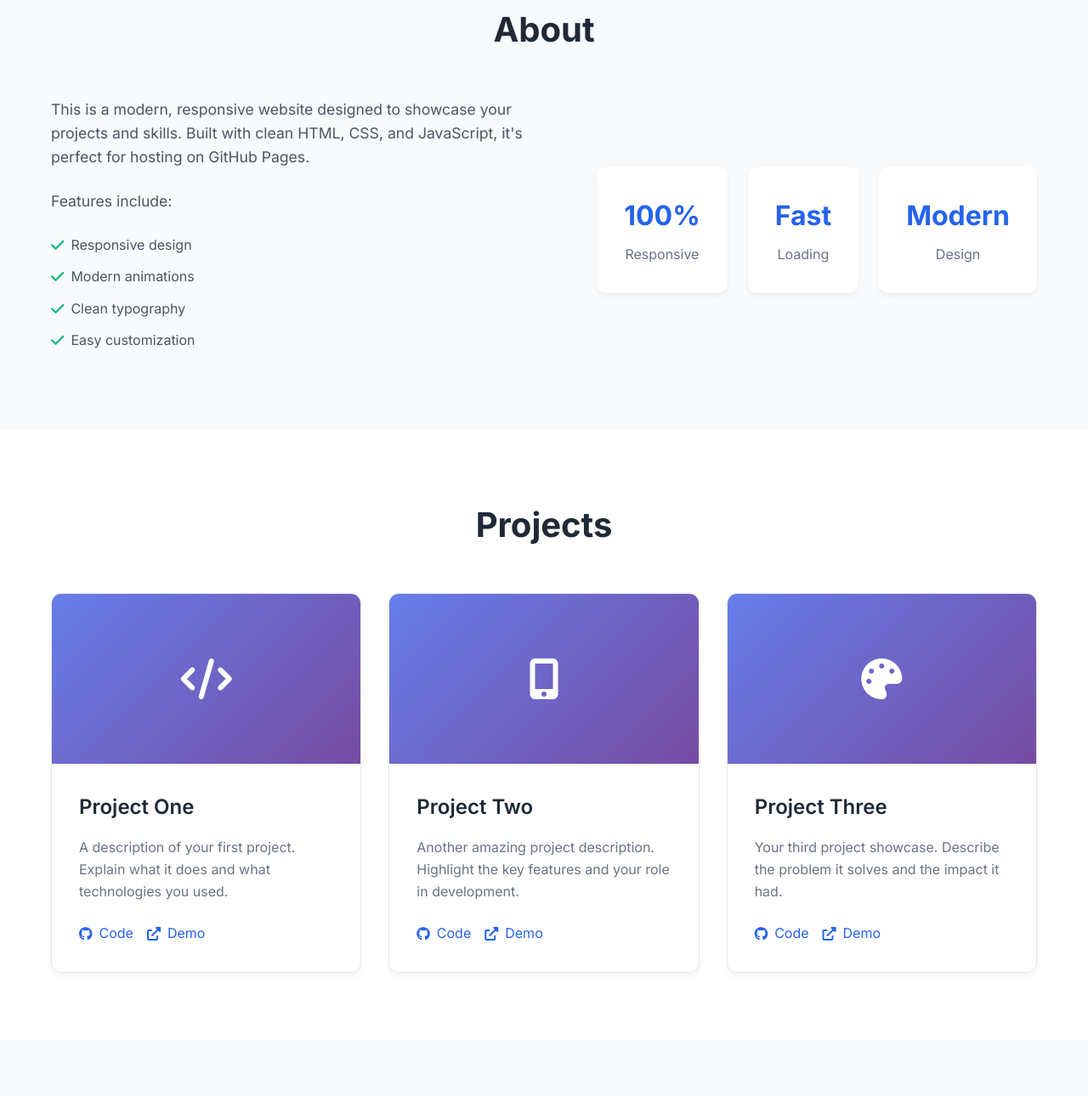
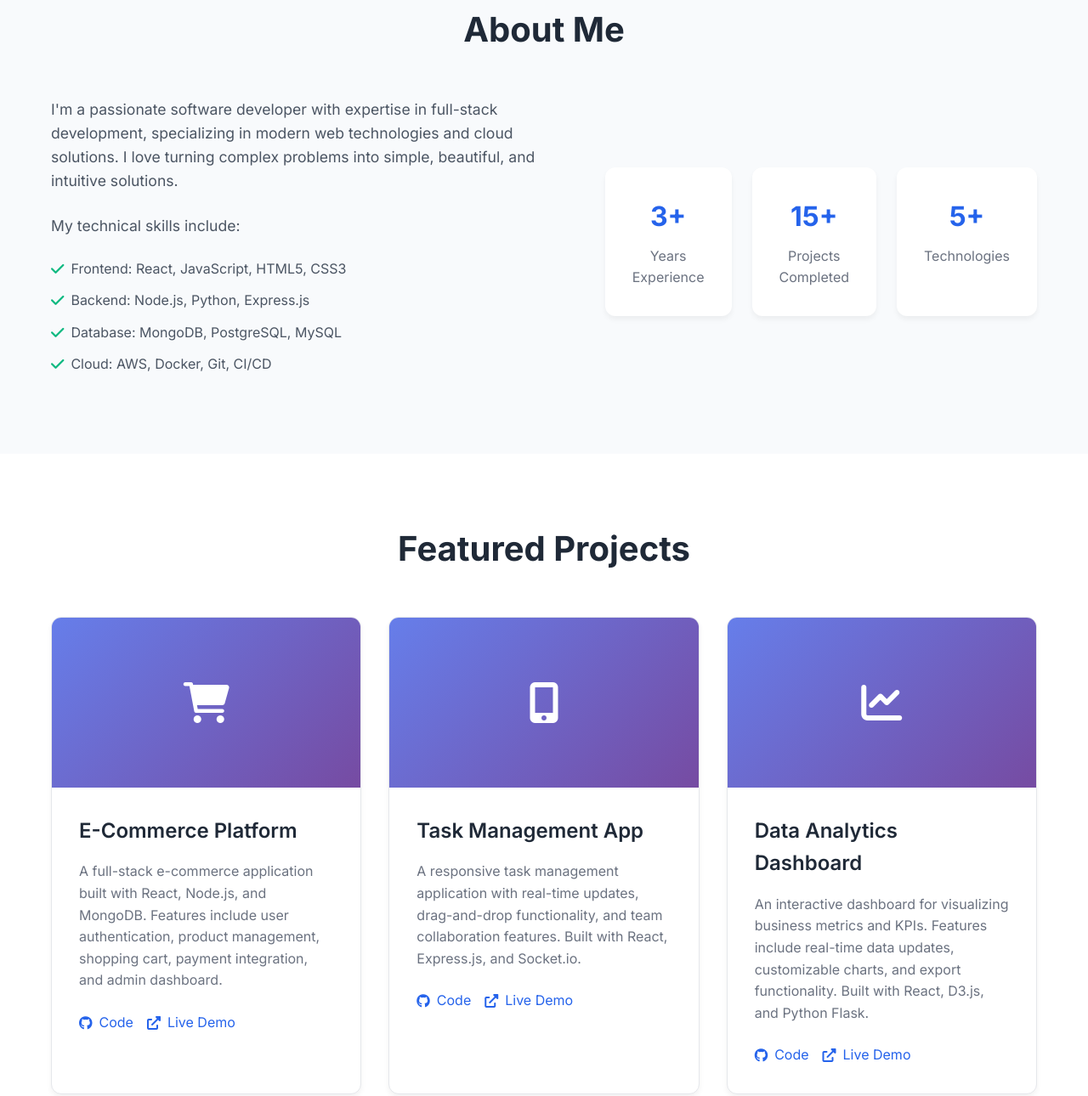
Before and after one commit to Prakhar0828/Prakhar0828.github.io, a plain HTML site: page index.html in a window 1280 px wide. Shown: the part 877-2167 px from the top of the page at 85% size. Drawn offline with Linux system fonts and the light colour scheme.

Commit message:
Enhancing content for prfessional portfolio

```diff
--- a/index.html
+++ b/index.html
@@ -3,7 +3,7 @@
 <head>
     <meta charset="UTF-8">
     <meta name="viewport" content="width=device-width, initial-scale=1.0">
-    <title>My GitHub Pages Website</title>
+    <title>Prakhar Bafna - Software Developer Portfolio</title>
     <link rel="stylesheet" href="styles.css">
     <link href="https://fonts.googleapis.com/css2?family=Inter:wght@300;400;600;700&display=swap" rel="stylesheet">
     <link rel="stylesheet" href="https://cdnjs.cloudflare.com/ajax/libs/font-awesome/6.0.0/css/all.min.css">
@@ -13,7 +13,7 @@
         <nav class="nav">
             <div class="nav-container">
                 <div class="nav-logo">
-                    <h1>My Website</h1>
+                    <h1>Prakhar Bafna</h1>
                 </div>
                 <ul class="nav-menu">
                     <li><a href="#home" class="nav-link">Home</a></li>
@@ -34,10 +34,10 @@
         <section id="home" class="hero">
             <div class="hero-container">
                 <div class="hero-content">
-                    <h1 class="hero-title">Welcome to My Website</h1>
-                    <p class="hero-subtitle">A beautiful, responsive website built for GitHub Pages</p>
+                    <h1 class="hero-title">Hi, I'm Prakhar Bafna</h1>
+                    <p class="hero-subtitle">Full-Stack Software Developer passionate about creating innovative solutions and building scalable applications</p>
                     <div class="hero-buttons">
-                        <a href="#about" class="btn btn-primary">Learn More</a>
+                        <a href="#about" class="btn btn-primary">About Me</a>
                         <a href="#projects" class="btn btn-secondary">View Projects</a>
                     </div>
                 </div>
@@ -51,30 +51,30 @@
 
         <section id="about" class="about">
             <div class="container">
-                <h2 class="section-title">About</h2>
+                <h2 class="section-title">About Me</h2>
                 <div class="about-content">
                     <div class="about-text">
-                        <p>This is a modern, responsive website designed to showcase your projects and skills. Built with clean HTML, CSS, and JavaScript, it's perfect for hosting on GitHub Pages.</p>
-                        <p>Features include:</p>
+                        <p>I'm a passionate software developer with expertise in full-stack development, specializing in modern web technologies and cloud solutions. I love turning complex problems into simple, beautiful, and intuitive solutions.</p>
+                        <p>My technical skills include:</p>
                         <ul class="feature-list">
-                            <li><i class="fas fa-check"></i> Responsive design</li>
-                            <li><i class="fas fa-check"></i> Modern animations</li>
-                            <li><i class="fas fa-check"></i> Clean typography</li>
-                            <li><i class="fas fa-check"></i> Easy customization</li>
+                            <li><i class="fas fa-check"></i> Frontend: React, JavaScript, HTML5, CSS3</li>
+                            <li><i class="fas fa-check"></i> Backend: Node.js, Python, Express.js</li>
+                            <li><i class="fas fa-check"></i> Database: MongoDB, PostgreSQL, MySQL</li>
+                            <li><i class="fas fa-check"></i> Cloud: AWS, Docker, Git, CI/CD</li>
                         </ul>
                     </div>
                     <div class="about-stats">
                         <div class="stat">
-                            <h3>100%</h3>
-                            <p>Responsive</p>
+                            <h3>3+</h3>
+                            <p>Years Experience</p>
                         </div>
                         <div class="stat">
-                            <h3>Fast</h3>
-                            <p>Loading</p>
+                            <h3>15+</h3>
+                            <p>Projects Completed</p>
                         </div>
                         <div class="stat">
-                            <h3>Modern</h3>
-                            <p>Design</p>
+                            <h3>5+</h3>
+                            <p>Technologies</p>
                         </div>
                     </div>
                 </div>
@@ -83,18 +83,18 @@
 
         <section id="projects" class="projects">
             <div class="container">
-                <h2 class="section-title">Projects</h2>
+                <h2 class="section-title">Featured Projects</h2>
                 <div class="projects-grid">
                     <div class="project-card">
                         <div class="project-image">
-                            <i class="fas fa-code"></i>
+                            <i class="fas fa-shopping-cart"></i>
                         </div>
                         <div class="project-content">
-                            <h3>Project One</h3>
-                            <p>A description of your first project. Explain what it does and what technologies you used.</p>
+                            <h3>E-Commerce Platform</h3>
+                            <p>A full-stack e-commerce application built with React, Node.js, and MongoDB. Features include user authentication, product management, shopping cart, payment integration, and admin dashboard.</p>
                             <div class="project-links">
                                 <a href="#" class="project-link"><i class="fab fa-github"></i> Code</a>
-                                <a href="#" class="project-link"><i class="fas fa-external-link-alt"></i> Demo</a>
+                                <a href="#" class="project-link"><i class="fas fa-external-link-alt"></i> Live Demo</a>
                             </div>
                         </div>
                     </div>
@@ -103,24 +103,24 @@
                             <i class="fas fa-mobile-alt"></i>
                         </div>
                         <div class="project-content">
-                            <h3>Project Two</h3>
-                            <p>Another amazing project description. Highlight the key features and your role in development.</p>
+                            <h3>Task Management App</h3>
+                            <p>A responsive task management application with real-time updates, drag-and-drop functionality, and team collaboration features. Built with React, Express.js, and Socket.io.</p>
                             <div class="project-links">
                                 <a href="#" class="project-link"><i class="fab fa-github"></i> Code</a>
-                                <a href="#" class="project-link"><i class="fas fa-external-link-alt"></i> Demo</a>
+                                <a href="#" class="project-link"><i class="fas fa-external-link-alt"></i> Live Demo</a>
                             </div>
                         </div>
                     </div>
                     <div class="project-card">
                         <div class="project-image">
-                            <i class="fas fa-palette"></i>
+                            <i class="fas fa-chart-line"></i>
                         </div>
                         <div class="project-content">
-                            <h3>Project Three</h3>
-                            <p>Your third project showcase. Describe the problem it solves and the impact it had.</p>
+                            <h3>Data Analytics Dashboard</h3>
+                            <p>An interactive dashboard for visualizing business metrics and KPIs. Features include real-time data updates, customizable charts, and export functionality. Built with React, D3.js, and Python Flask.</p>
                             <div class="project-links">
                                 <a href="#" class="project-link"><i class="fab fa-github"></i> Code</a>
-                                <a href="#" class="project-link"><i class="fas fa-external-link-alt"></i> Demo</a>
+                                <a href="#" class="project-link"><i class="fas fa-external-link-alt"></i> Live Demo</a>
                             </div>
                         </div>
                     </div>
@@ -133,8 +133,8 @@
                 <h2 class="section-title">Contact</h2>
                 <div class="contact-content">
                     <div class="contact-info">
-                        <h3>Get in Touch</h3>
-                        <p>I'm always interested in new opportunities and collaborations. Feel free to reach out!</p>
+                        <h3>Let's Connect</h3>
+                        <p>I'm actively seeking software development opportunities and would love to discuss how I can contribute to your team. Feel free to reach out for collaborations, job opportunities, or just to say hello!</p>
                         <div class="contact-methods">
                             <div class="contact-method">
                                 <i class="fas fa-envelope"></i>
@@ -169,8 +169,8 @@
 
     <footer class="footer">
         <div class="container">
-            <div class="footer-content">
-                <p>&copy; 2024 My Website. Built with ❤️ for GitHub Pages.</p>
+                            <div class="footer-content">
+                    <p>&copy; 2024 Prakhar Bafna. Software Developer Portfolio.</p>
                 <div class="footer-links">
                     <a href="#home">Home</a>
                     <a href="#about">About</a>
```
